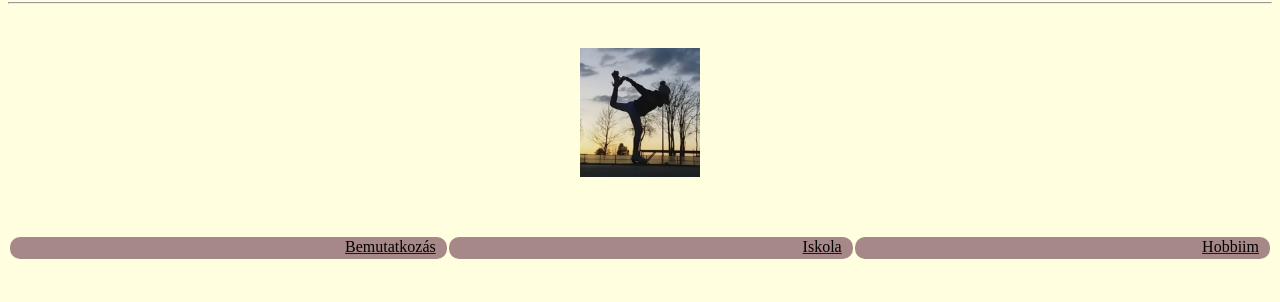
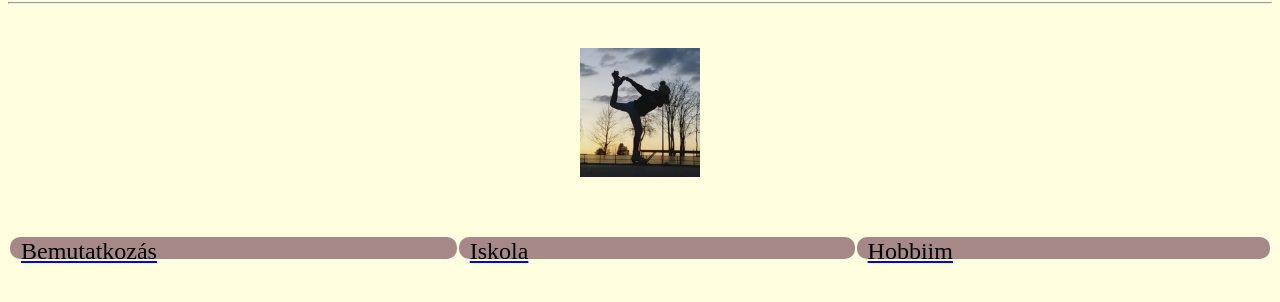
Before and after one commit to Hanna2006/Bang, a plain HTML site: page index.html in a window 1280 px wide. Shown: the part 78-380 px from the top of the page. Drawn offline with Linux system fonts and the light colour scheme.

Commit message:
Update index.html

```diff
--- a/index.html
+++ b/index.html
@@ -27,7 +27,7 @@
 				background: rgb(167, 136, 136);
 				border-radius: 10px;
 				width: 1000px;
-				font-size: 100%;
+				font-size: 150%;
 			}
 			.menu div {
 				display: inline-block;
@@ -39,7 +39,7 @@
 				background-color: grey;
 			}
 			.menu {
-			flex-direction: row-reverse;
+
 			display: flex;
 			height: 20px;
 			background-color: background: rgb(167, 136, 136);
```
